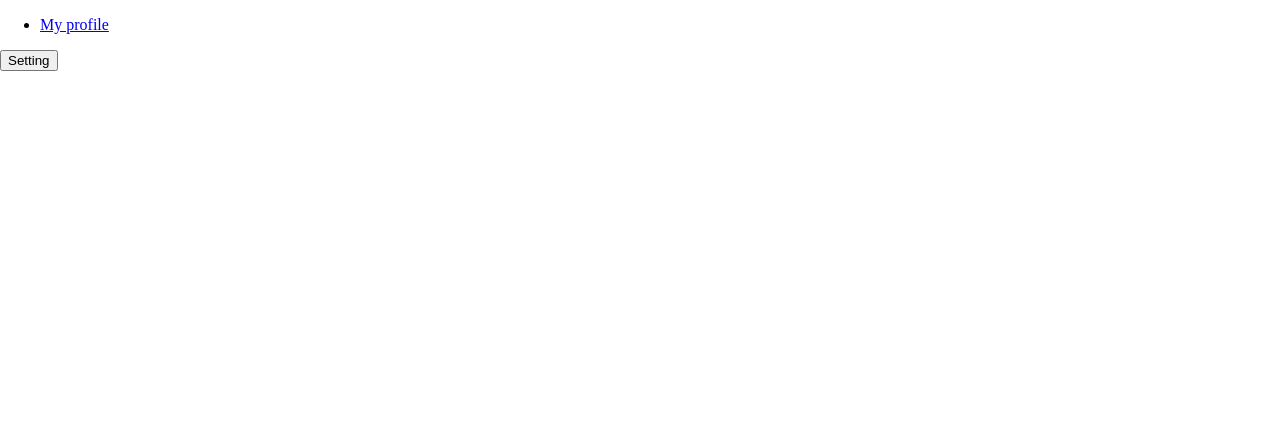
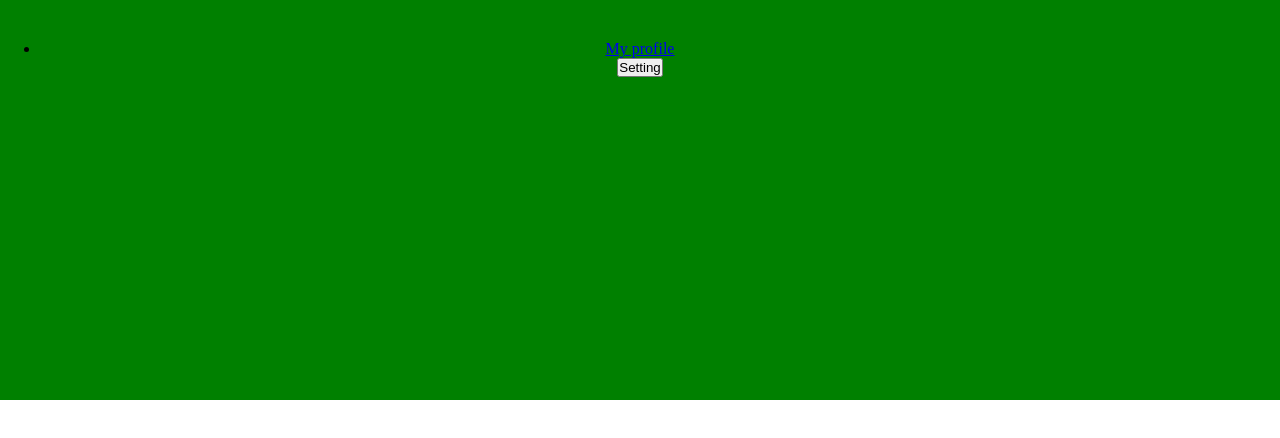
Before and after one commit to amortis/tgShop, a plain HTML site: page webapp/templates/index.html in a window 1280 px wide. Drawn offline with Linux system fonts and the light colour scheme.

Commit message:
develop: commit before pull

```diff
--- a/webapp/templates/style.css
+++ b/webapp/templates/style.css
@@ -1,4 +1,18 @@
-body {
+* {
   margin: 0;
   padding: 0;
 }
+
+.container {
+    width: 100%;
+    height: 400px;
+    background-color: green;
+    display: flex;
+    flex-direction: column;
+    text-align: center;
+    text-decoration: none;
+}
+
+.buttons {
+    margin: 40px;
+}
```
Also changed, not shown: webapp/settings.html (added, +11 -0 lines).
